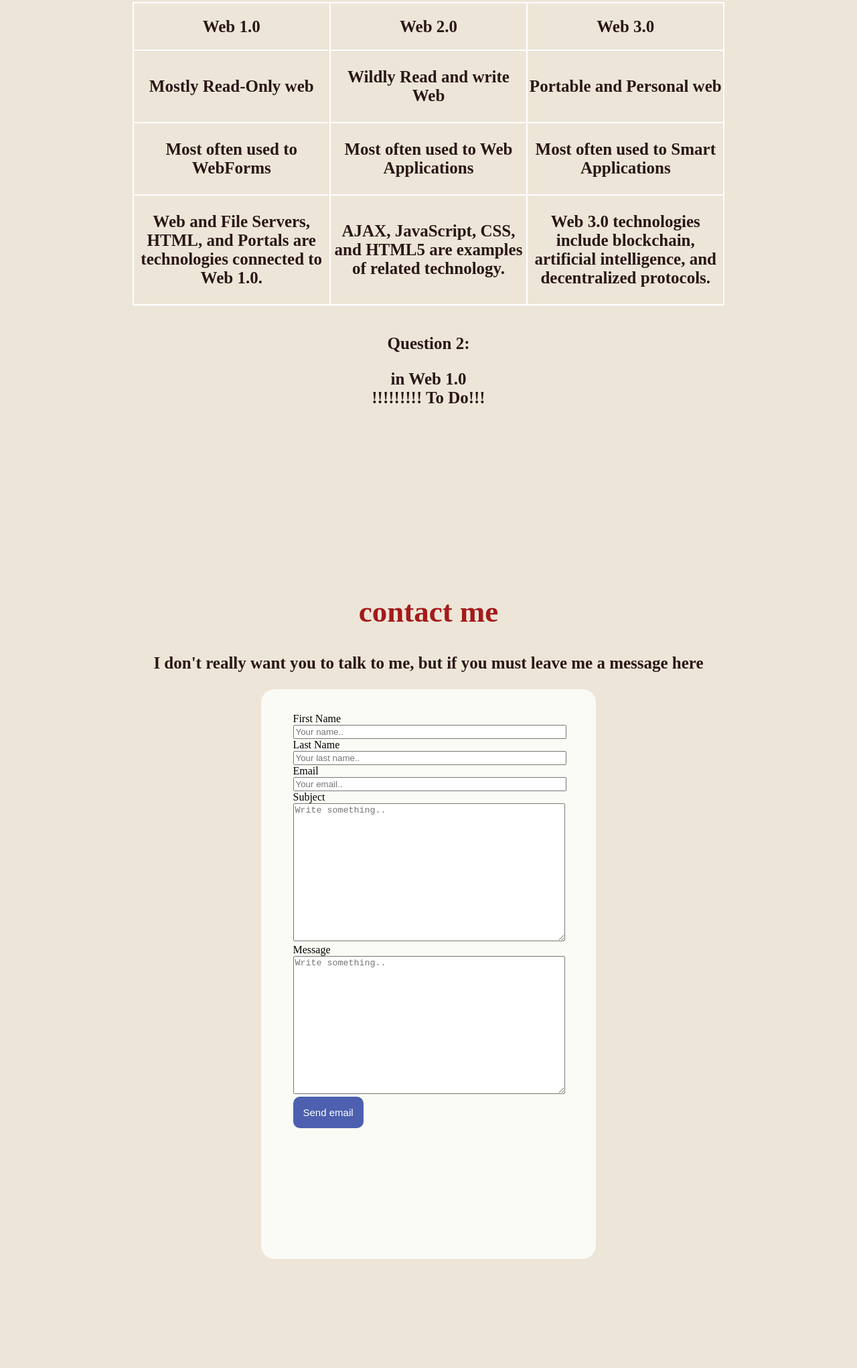
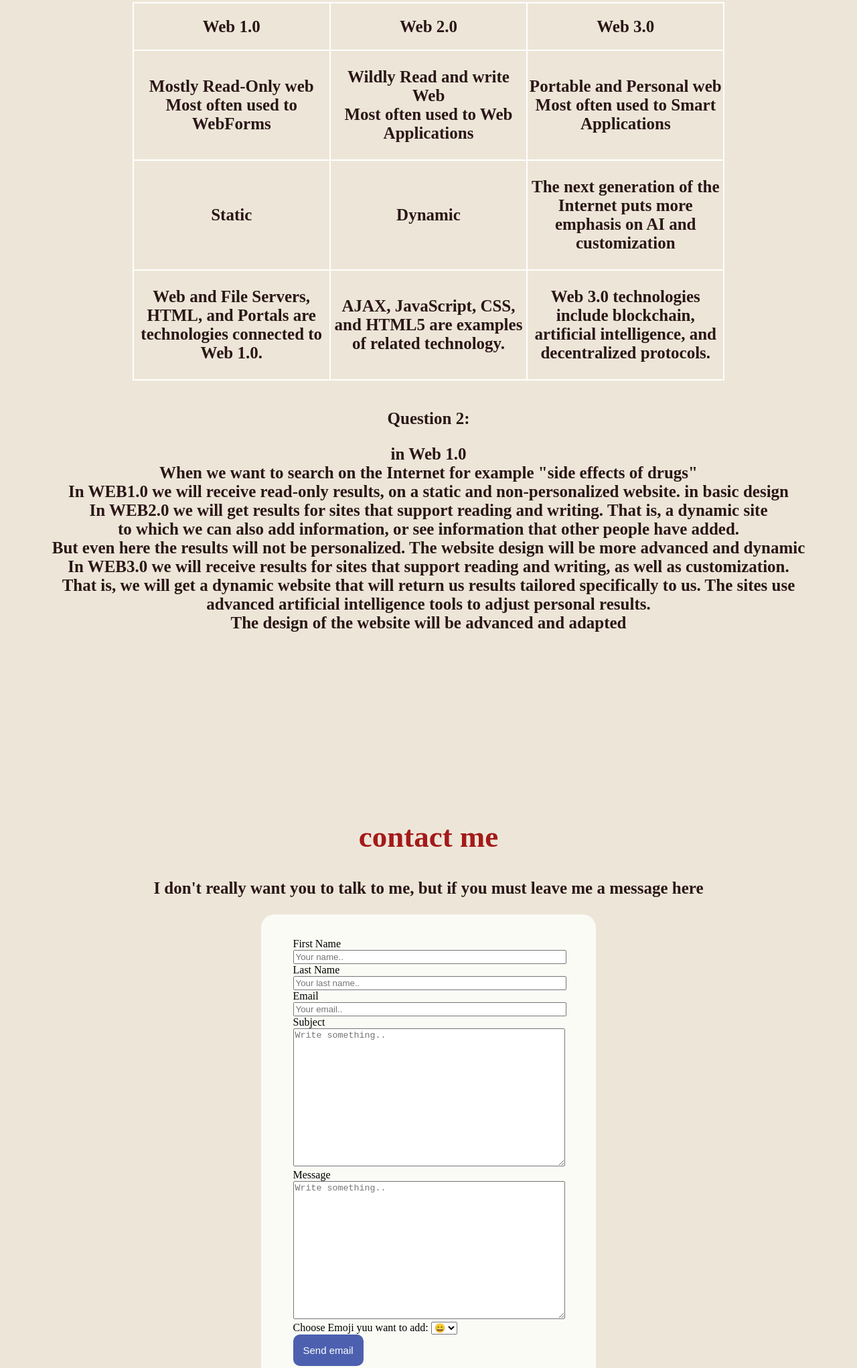
Before and after one commit to Web-Development-Environments-2023/318872215, a plain HTML site: page index.html in a window 1280 px wide. Shown: the part 4294-6336 px from the top of the page at 67% size. Before the commit the page ends 6235 px from the top, so only its background shows below. Drawn offline with Linux system fonts and the light colour scheme.

Commit message:
commit 1

```diff
--- a/index.html
+++ b/index.html
@@ -164,33 +164,36 @@ The adult Sheldon is a senior theoretical physicist at The California Institute
   <tr>
       <td>
           <h3>
-            Mostly Read-Only web
+            Mostly Read-Only web<br/>
+            Most often used to WebForms
           </h3>
       </td>
       <td>
           <h3>
-            Wildly Read and write Web
+            Wildly Read and write Web<br/>
+            Most often used to Web Applications
           </h3>
       </td>
           <td>
           <h3>
-            Portable and Personal web
+            Portable and Personal web<br/>
+            Most often used to Smart Applications
           </h3>
   </tr>
   <tr>
     <td>
         <h3>
-            Most often used to WebForms
+          Static
         </h3>
     </td>
     <td>
         <h3>
-            Most often used to Web Applications
+          Dynamic
         </h3>
     </td>
     <td>
         <h3>
-            Most often used to Smart Applications
+          The next generation of the Internet puts more emphasis on AI and customization
                 </h3>
     </td>
 </tr>
@@ -218,8 +221,15 @@ The adult Sheldon is a senior theoretical physicist at The California Institute
   in Web 1.0
 
   <br/>
-
-  !!!!!!!!! To Do!!!
+  When we want to search on the Internet for example "side effects of drugs"  <br/>
+  In WEB1.0 we will receive read-only results, on a static and non-personalized website. in basic design<br/>
+  In WEB2.0 we will get results for sites that support reading and writing. That is, a dynamic site<br/>
+   to which we can also add information, or see information that other people have added.<br/>
+   But even here the results will not be personalized. The website design will be more advanced and dynamic<br/>
+   In WEB3.0 we will receive results for sites that support reading and writing, as well as customization.<br/>
+  That is, we will get a dynamic website that will return us results tailored specifically to us. The sites use<br/>
+   advanced artificial intelligence tools to adjust personal results.<br/>
+   The design of the website will be advanced and adapted
 </h3>
 <br/>
 <br/>
@@ -261,6 +271,17 @@ The adult Sheldon is a senior theoretical physicist at The California Institute
      <label for="subject">Message</label><br/>
      <textarea id="subject" name="subject" placeholder="Write something.." style="height:200px; max-width: 400px; width: 150%;"></textarea><br/>
     </div>
+    <div class="form-object">
+      <label for="Emoji">Choose Emoji yuu want to add:</label>
+      <select id="Emoji" name="Emoji">
+        <option value="😄">😄</option>
+        <option value="😇">😇</option>
+        <option value="🥰">🥰</option>
+        <option value="🤩">🤩</option>
+        <option value="😭">😭</option>
+        <option value="➕">➕</option>
+      </select>
+    </div>
     <input type="submit" value="Send email">
   </form>
 
```
Lines whose indentation alone changed are shown as unchanged.
